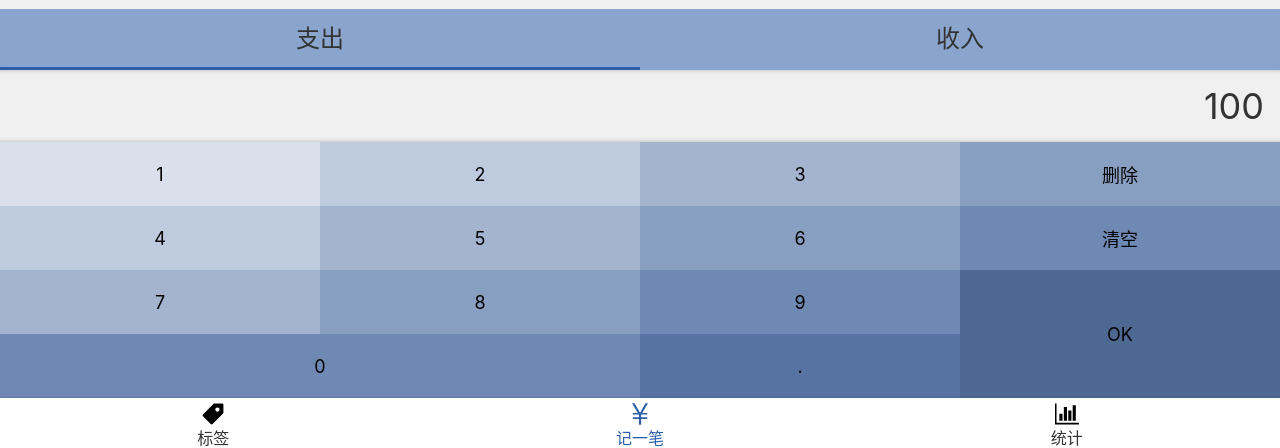
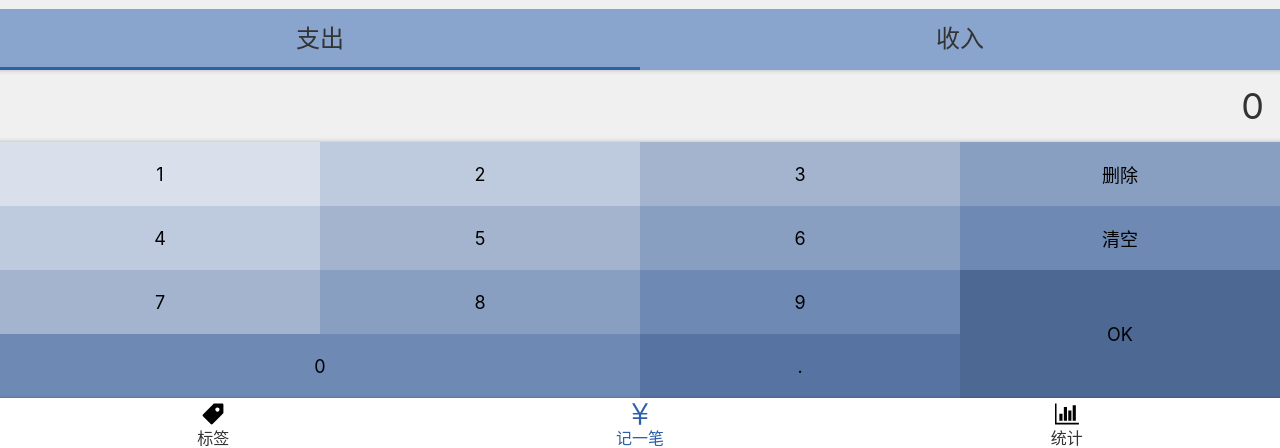
Before and after one commit to xiaoxiaoxiannv/dailycost-react, a React app: page /#/money in a window 1280 px wide. Shown: the part 346-794 px from the top of the page. Built offline with nearby package versions, Linux system fonts and the light colour scheme.

Commit message:
numberpad 功能 wip

```diff
--- a/src/views/Money.tsx
+++ b/src/views/Money.tsx
@@ -18,25 +18,7 @@
       <TagsSection/>
       <NoteSection/>
       <CategorySection/>
-        <NumberPadSection>
-        <div className='output'>100</div>
-        <div className='pad clearfix'>
-          <button>1</button>
-          <button>2</button>
-          <button>3</button>
-          <button>删除</button>
-          <button>4</button>
-          <button>5</button>
-          <button>6</button>
-          <button>清空</button>
-          <button>7</button>
-          <button>8</button>
-          <button>9</button>
-          <button className='ok'>OK</button>
-          <button className='zero'>0</button>
-          <button className='dot'>.</button>
-        </div>
-      </NumberPadSection>
+      <NumberPadSection/>
     </MyLayout>
   );
 }
--- a/src/views/Money/CategorySection.tsx
+++ b/src/views/Money/CategorySection.tsx
@@ -33,7 +33,8 @@
     <Wrapper>
       <ul>
         {categoryList.map(c=>
-          <li className={category === c ? 'selected' : ''}
+          <li key={c}
+              className={category === c ? 'selected' : ''}
               onClick={() => setCategory(c)}
           >{categoryMap[c]}
           </li>
--- a/src/views/Money/NumberPadSection.tsx
+++ b/src/views/Money/NumberPadSection.tsx
@@ -1,6 +1,7 @@
 import styled from 'styled-components';
+import React, {useState} from 'react';
 
-const NumberPadSection = styled.section`
+const Wrapper = styled.section`
   display:flex;
   flex-direction: column;
   >.output{
@@ -49,4 +50,64 @@
     }
   }
 `;
+
+const NumberPadSection:React.FC = ()=>{
+  const [output,setOutput] = useState('0');
+  const onClickButtonWrapper = (e:React.MouseEvent) =>{
+    const text = (e.target as HTMLButtonElement).textContent;
+    if(text === null){return;}
+    switch(text){
+      case '0':
+      case '1':
+      case '2':
+      case '3':
+      case '4':
+      case '5':
+      case '6':
+      case '7':
+      case '8':
+      case '9':
+        if(output==='0'){
+          setOutput(text);
+        }else{
+          setOutput(output+text);
+        }
+        console.log(text);
+        break;
+      case '.':
+        console.log('点');
+        break;
+      case '删除':
+        console.log('删除');
+        break;
+      case '清空':
+        console.log('清空');
+        break;
+      case 'OK':
+        console.log('确认');
+        break;
+    }
+  };
+  return(
+    <Wrapper>
+      <div className='output'>{output}</div>
+      <div className='pad clearfix' onClick={onClickButtonWrapper}>
+        <button>1</button>
+        <button>2</button>
+        <button>3</button>
+        <button>删除</button>
+        <button>4</button>
+        <button>5</button>
+        <button>6</button>
+        <button>清空</button>
+        <button>7</button>
+        <button>8</button>
+        <button>9</button>
+        <button className='ok'>OK</button>
+        <button className='zero'>0</button>
+        <button className='dot'>.</button>
+      </div>
+    </Wrapper>
+  )
+};
 export {NumberPadSection};
```
